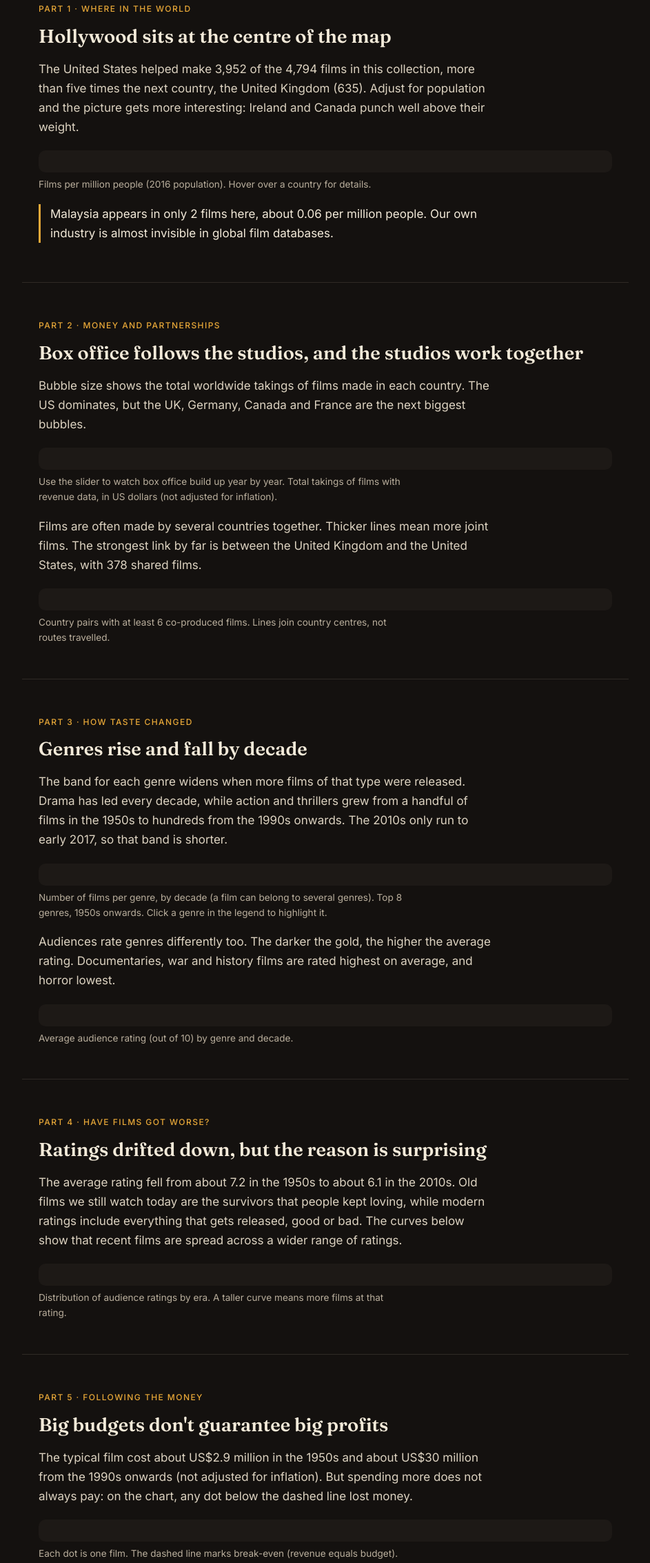
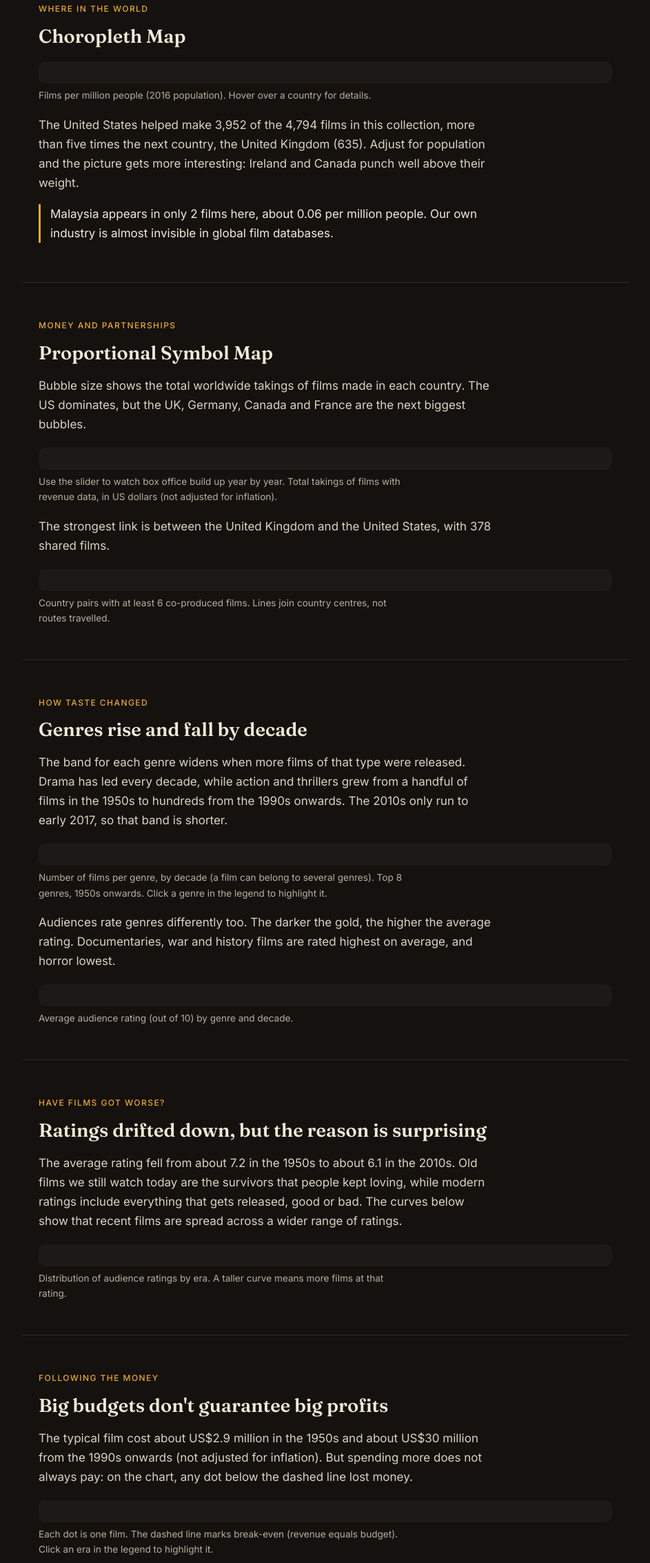
Before and after one commit to Katrin0158/34475877_DV2, a plain HTML site: page s2/index.html in a window 1280 px wide. Shown: the part 534-2800 px from the top of the page at 69% size, without its empty margins (168-1111 px from the left). Drawn offline with Linux system fonts and the light colour scheme; a script that the page names is missing.

Commit message:
Changes in the html code

```diff
--- a/s2/index.html
+++ b/s2/index.html
@@ -11,28 +11,28 @@
 <h1>A century of cinema: <em>where films come from</em> and what makes them pay</h1>
 <p class="lead">Which countries make the movies we watch? Which genres earn the most for every ringgit spent? And have films really got worse? Scroll through three maps and eight more charts to find out.</p></header>
 
-<section><p class="kicker">Part 1 · Where in the world</p><h2>Hollywood sits at the centre of the map</h2>
+<section><p class="kicker">Where in the world</p><h2>Choropleth Map</h2>
+<div class="chart"><div id="m1"></div></div><p class="cap">Films per million people (2016 population). Hover over a country for details.</p>
 <p>The United States helped make 3,952 of the 4,794 films in this collection, more than five times the next country, the United Kingdom (635). Adjust for population and the picture gets more interesting: Ireland and Canada punch well above their weight.</p>
-<div class="chart"><div id="m1"></div></div><p class="cap">Films per million people (2016 population). Hover over a country for details.</p>
 <p class="note">Malaysia appears in only 2 films here, about 0.06 per million people. Our own industry is almost invisible in global film databases.</p></section>
 
-<section><p class="kicker">Part 2 · Money and partnerships</p><h2>Box office follows the studios, and the studios work together</h2>
+<section><p class="kicker">Money and partnerships</p><h2>Proportional Symbol Map</h2>
 <p>Bubble size shows the total worldwide takings of films made in each country. The US dominates, but the UK, Germany, Canada and France are the next biggest bubbles.</p>
 <div class="chart"><div id="m2"></div></div><p class="cap">Use the slider to watch box office build up year by year. Total takings of films with revenue data, in US dollars (not adjusted for inflation).</p>
-<p>Films are often made by several countries together. Thicker lines mean more joint films. The strongest link by far is between the United Kingdom and the United States, with 378 shared films.</p>
+<p>The strongest link is between the United Kingdom and the United States, with 378 shared films.</p>
 <div class="chart"><div id="m3"></div></div><p class="cap">Country pairs with at least 6 co-produced films. Lines join country centres, not routes travelled.</p></section>
 
-<section><p class="kicker">Part 3 · How taste changed</p><h2>Genres rise and fall by decade</h2>
+<section><p class="kicker">How taste changed</p><h2>Genres rise and fall by decade</h2>
 <p>The band for each genre widens when more films of that type were released. Drama has led every decade, while action and thrillers grew from a handful of films in the 1950s to hundreds from the 1990s onwards. The 2010s only run to early 2017, so that band is shorter.</p>
 <div class="chart"><div id="c4"></div></div><p class="cap">Number of films per genre, by decade (a film can belong to several genres). Top 8 genres, 1950s onwards. Click a genre in the legend to highlight it.</p>
 <p>Audiences rate genres differently too. The darker the gold, the higher the average rating. Documentaries, war and history films are rated highest on average, and horror lowest.</p>
 <div class="chart"><div id="c5"></div></div><p class="cap">Average audience rating (out of 10) by genre and decade.</p></section>
 
-<section><p class="kicker">Part 4 · Have films got worse?</p><h2>Ratings drifted down, but the reason is surprising</h2>
+<section><p class="kicker">Have films got worse?</p><h2>Ratings drifted down, but the reason is surprising</h2>
 <p>The average rating fell from about 7.2 in the 1950s to about 6.1 in the 2010s. Old films we still watch today are the survivors that people kept loving, while modern ratings include everything that gets released, good or bad. The curves below show that recent films are spread across a wider range of ratings.</p>
 <div class="chart"><div id="c7"></div></div><p class="cap">Distribution of audience ratings by era. A taller curve means more films at that rating.</p></section>
 
-<section><p class="kicker">Part 5 · Following the money</p><h2>Big budgets don't guarantee big profits</h2>
+<section><p class="kicker">Following the money</p><h2>Big budgets don't guarantee big profits</h2>
 <p>The typical film cost about US$2.9 million in the 1950s and about US$30 million from the 1990s onwards (not adjusted for inflation). But spending more does not always pay: on the chart, any dot below the dashed line lost money.</p>
 <div class="chart"><div id="c8"></div></div><p class="cap">Each dot is one film. The dashed line marks break-even (revenue equals budget). Click an era in the legend to highlight it.</p>
 <p>The best return for money spent comes from small films. The typical documentary earns about 3.9 times its budget and the typical horror film about 2.9 times, compared with only 1.8 times for westerns and 1.9 times for history films. (Only 32 documentaries and 56 westerns have budget data, so treat those two with care.) The radar below shows the trade-off: documentaries and horror films cost little and earn back the most for each dollar, while animation spends the most (about US$75 million for a typical film) and takes the most at the box office, yet returns only about 2.8 times its cost.</p>
@@ -40,7 +40,7 @@
 <p>Five of the top studios each have more than 160 films with financial data in this collection. Warner Bros. leads on number of films, with 280.</p>
 <div class="chart"><div id="c9"></div></div><p class="cap">Total box office of the 15 biggest studios (at least 15 films with revenue data).</p></section>
 
-<section><p class="kicker">Part 6 · Small details</p><h2>Timing and length</h2>
+<section><p class="kicker">Small details</p><h2>Timing and length</h2>
 <p>Summer and the year-end holidays are the best times to release a film: June has the highest median takings of any month (about US$149 million) and December follows (about US$108 million). September is the weakest at about US$28 million.</p>
 <div class="chart"><div id="c11"></div></div><p class="cap">Median box office by release month, films from 1990 onwards.</p>
 <p>Films peaked in length in the 1960s, at a median of 128 minutes, and have settled around 104 minutes since.</p>
```
